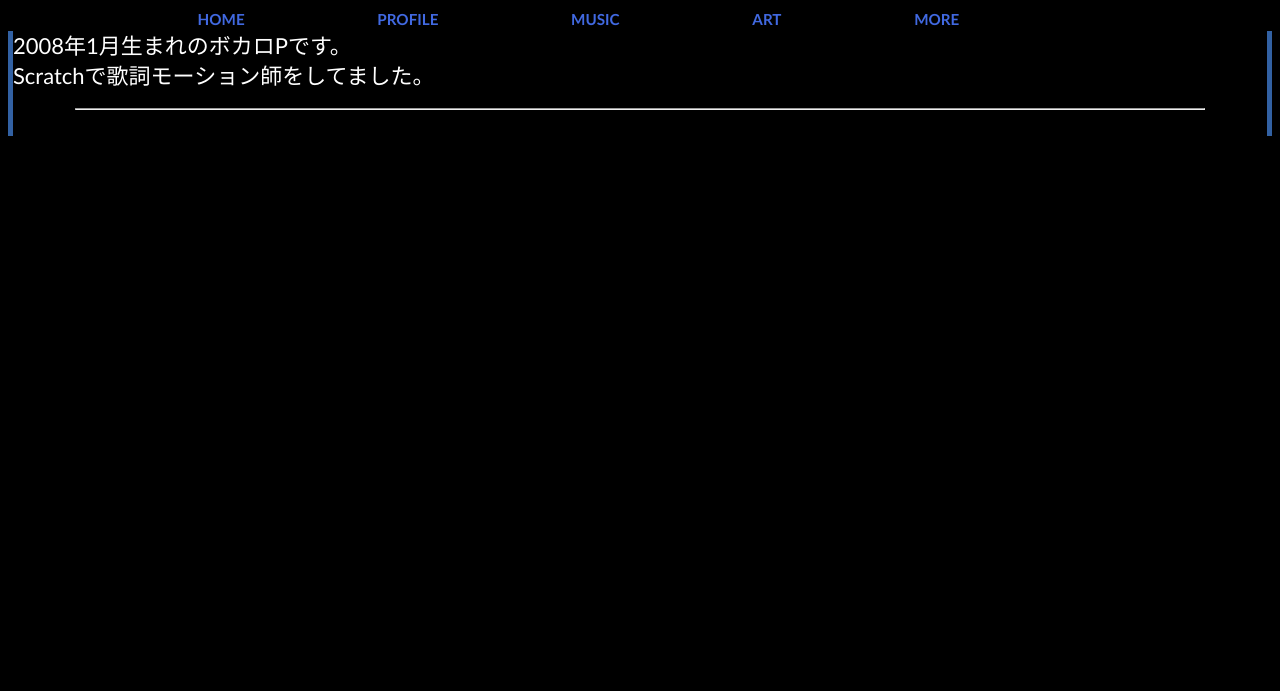
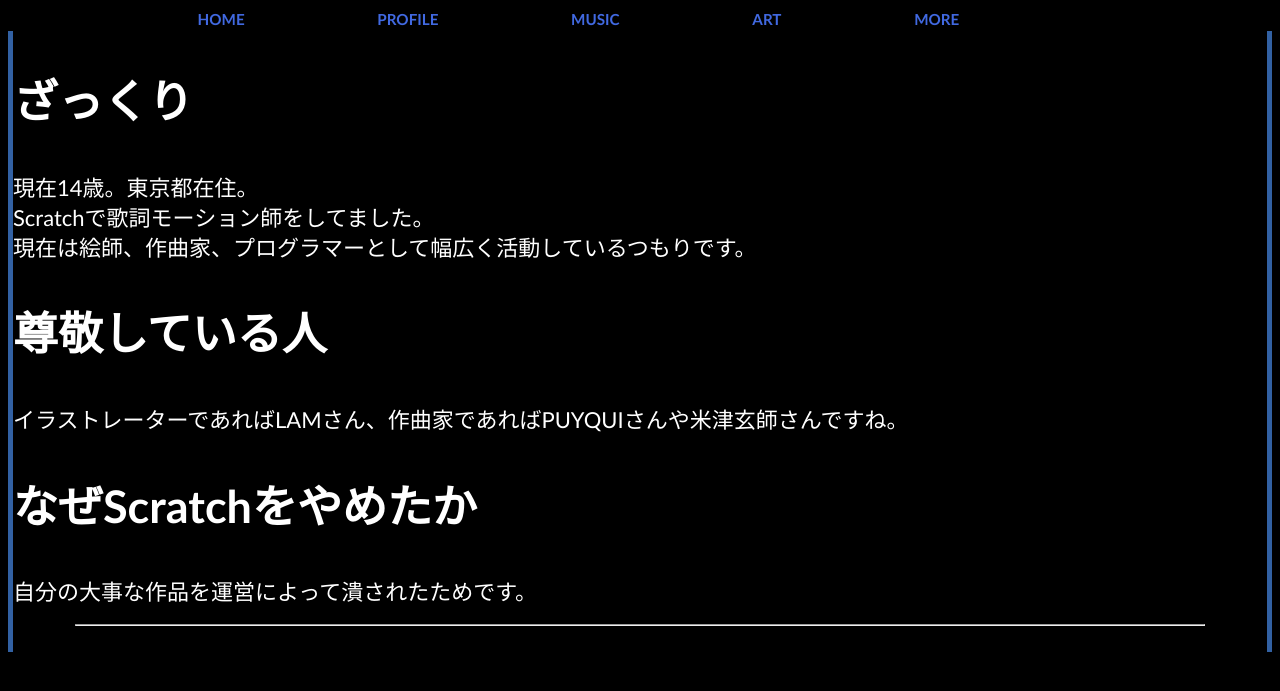
Before and after one commit to nekodendislike/nekodendislike.github.io, a Jekyll site: the page built from profile.md, in a window 1280 px wide. Shown: the top 691 px of the page. Built offline with Jekyll 4.4.1, drawn with Linux system fonts in a browser that asks for light colours; some web fonts are replaced.

Commit message:
Update profile.md

```diff
--- a/profile.md
+++ b/profile.md
@@ -12,6 +12,18 @@ function gotomain() {
 </script>
 <a href="#" onclick="gotomain()">メインアカウント</a>
 -->
-2008年1月生まれのボカロPです。
+# ざっくり
+
+現在14歳。東京都在住。
 
 Scratchで歌詞モーション師をしてました。
+
+現在は絵師、作曲家、プログラマーとして幅広く活動しているつもりです。
+
+# 尊敬している人
+
+イラストレーターであればLAMさん、作曲家であればPUYQUIさんや米津玄師さんですね。
+
+# なぜScratchをやめたか
+
+自分の大事な作品を運営によって潰されたためです。
```
